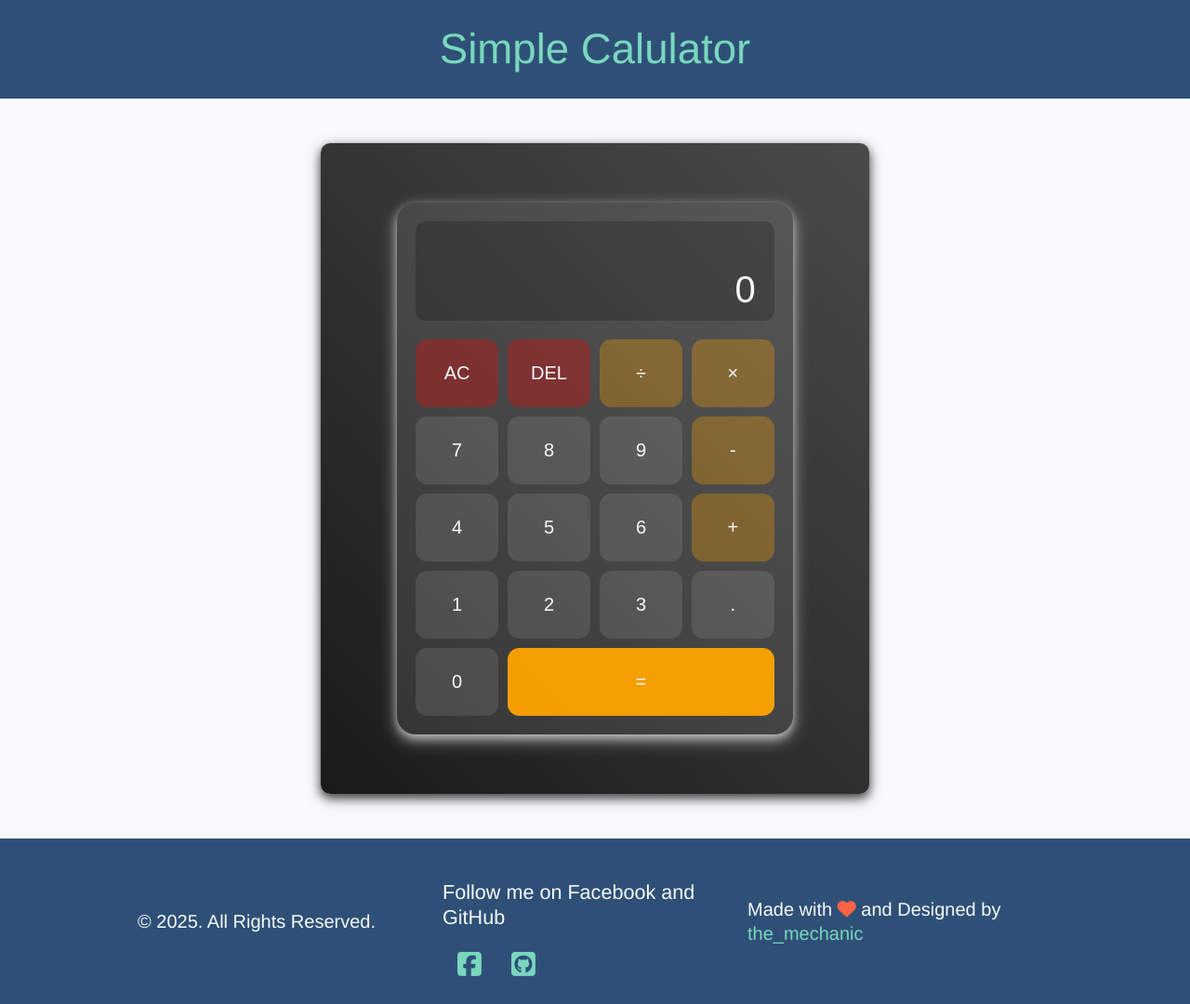
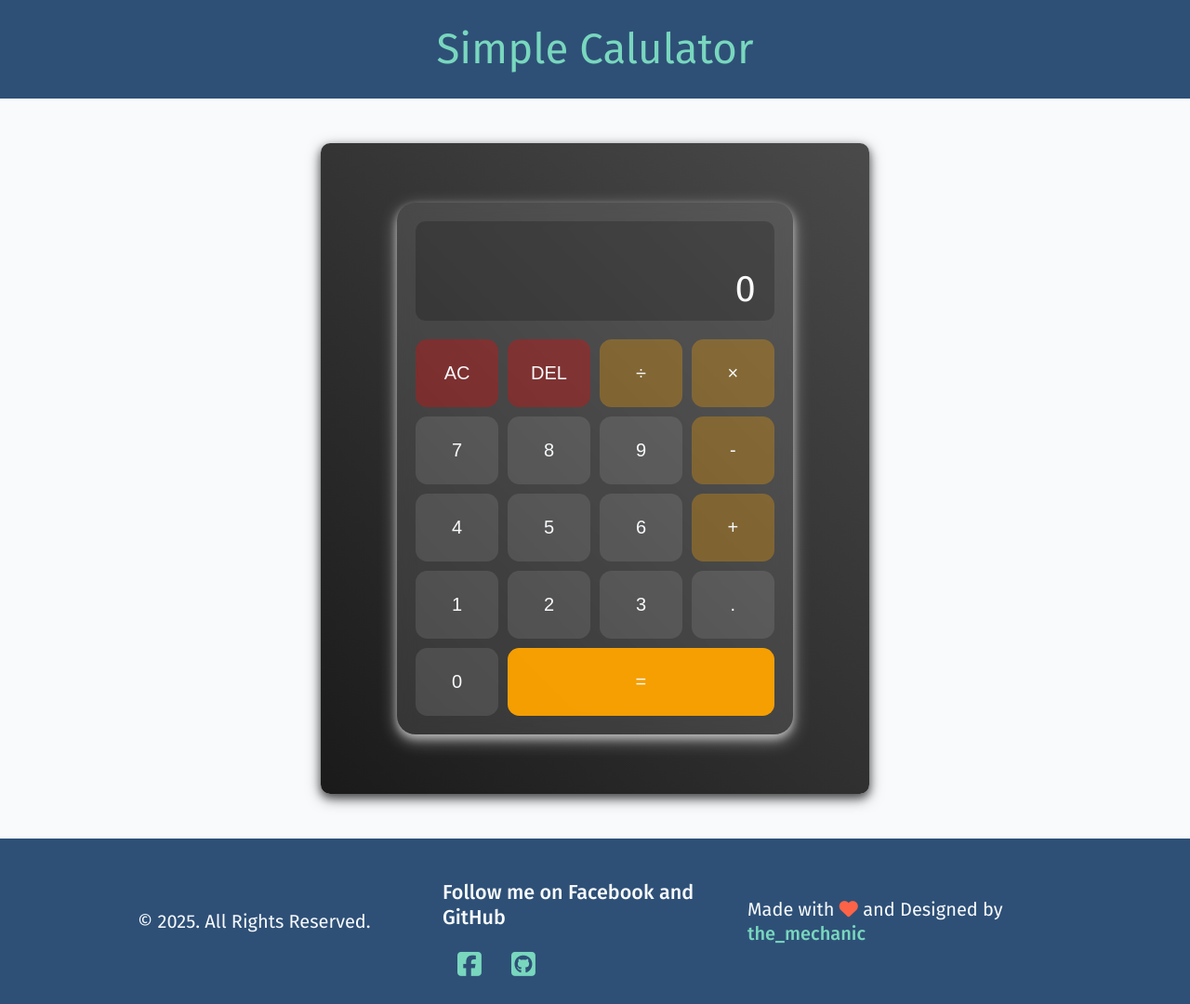
Before and after one commit to jh-manik/Calculator, a plain HTML site: page index.html in a window 1280 px wide. Shown: the whole page at 93% size. Drawn offline with Linux system fonts and the light colour scheme.

Commit message:
Google Fonts Link Added

```diff
--- a/index.html
+++ b/index.html
@@ -15,6 +15,8 @@
     <link rel="icon" href="icons/favicon-32x32.png">
     <link rel="icon" href="icons/favicon.ico">
     <title>Simple Calculator App</title>
+	<!-- Google Font: Fira Sans and Quicksand -->
+	<link href="https://fonts.googleapis.com/css2?family=Fira+Sans:ital,wght@0,100;0,200;0,300;0,400;0,500;0,600;0,700;0,800;0,900;1,100;1,200;1,300;1,400;1,500;1,600;1,700;1,800;1,900&family=Quicksand:wght@300..700&display=swap" rel="stylesheet">
     <!-- Font-Awesome Icon CDN -->
     <link rel="stylesheet" href="https://cdnjs.cloudflare.com/ajax/libs/font-awesome/6.7.2/css/all.min.css">
     <link rel="stylesheet" href="./style.css">
```
